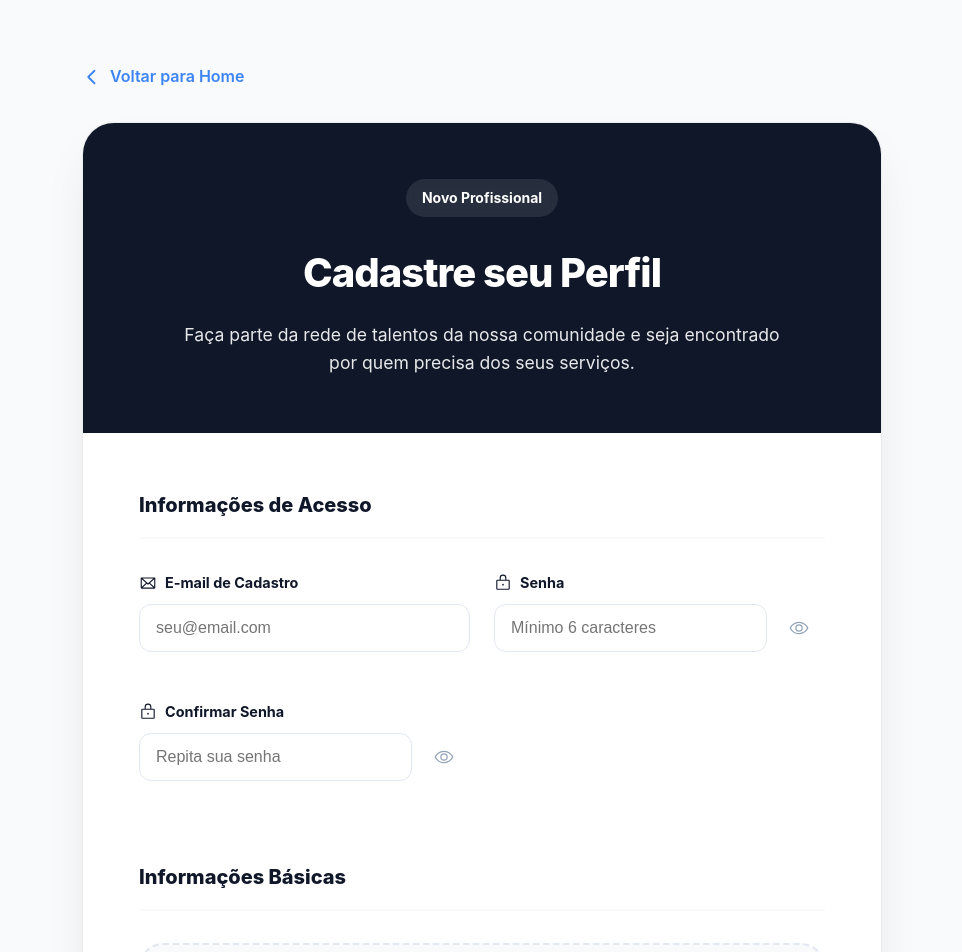
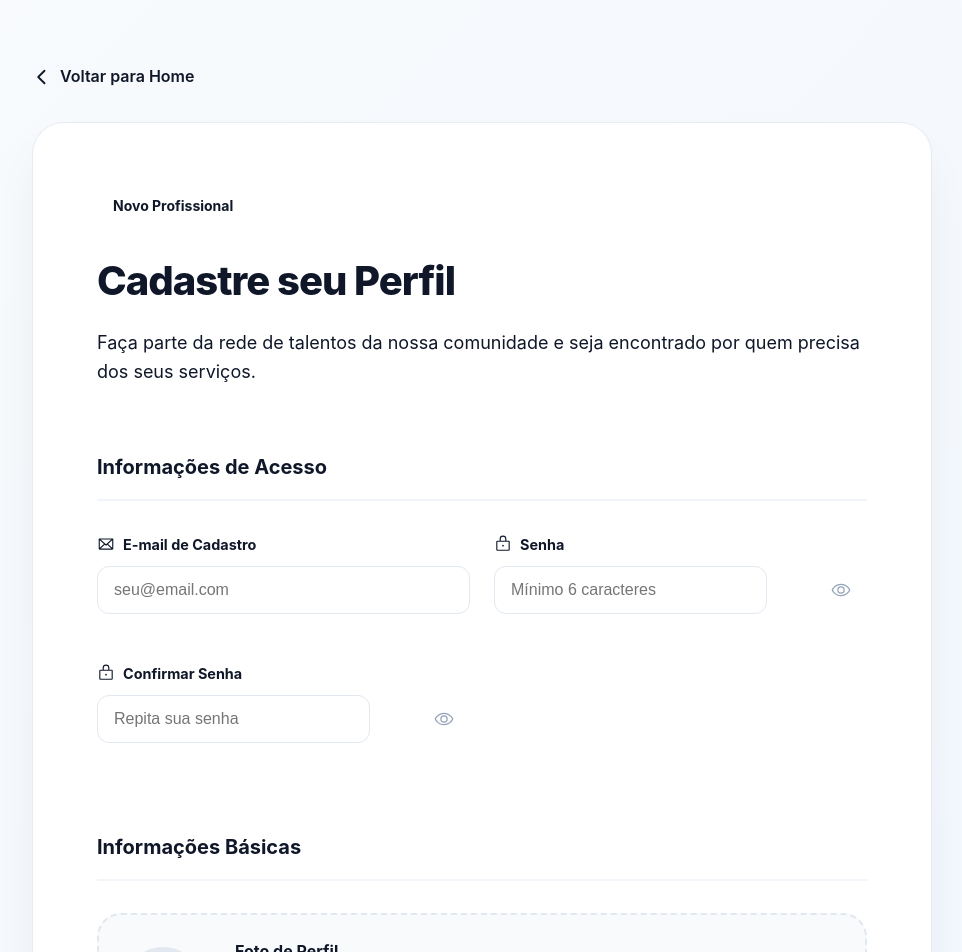
Before and after one commit to pepemesquita/espacochurch-jobs, a Next.js app: page /register in a window 1280 px wide. Shown: the top 952 px of the page, without its empty margins (158-1120 px from the left). Built offline with nearby package versions, Linux system fonts and the light colour scheme; no server answers.

Commit message:
feat: implement professional registration page with Supabase auth and profile image upload functionality

```diff
--- a/src/app/page.module.css
+++ b/src/app/page.module.css
@@ -1,83 +1,80 @@
 .main {
   min-height: 100vh;
-  display: flex;
-  flex-direction: column;
+  background: var(--background);
 }
 
 .header {
-  padding: 1.25rem 2rem;
   display: flex;
   justify-content: space-between;
   align-items: center;
+  padding: 1.5rem 5%;
   position: sticky;
   top: 0;
-  z-index: 50;
-  background: var(--glass-bg);
-  backdrop-filter: blur(12px);
-  -webkit-backdrop-filter: blur(12px);
-  border-bottom: 1px solid var(--glass-border);
+  z-index: 1000; /* Header sempre no topo de tudo */
+  background: rgba(255, 255, 255, 0.98); /* Quase sólido para não vazar texto */
+  backdrop-filter: blur(20px);
+  border-bottom: 1px solid rgba(0, 0, 0, 0.08);
 }
 
 .logo {
   font-size: 1.5rem;
   font-weight: 800;
-  color: var(--primary);
+  background: linear-gradient(135deg, var(--primary), var(--primary-light));
+  -webkit-background-clip: text;
+  -webkit-text-fill-color: transparent;
   letter-spacing: -0.5px;
 }
 
 .nav {
   display: flex;
-  gap: 1.5rem;
+  gap: 1rem;
 }
 
 .hero {
-  padding: 10rem 2rem;
-  text-align: center;
-  background-image: linear-gradient(rgba(30, 58, 138, 0.75), rgba(30, 58, 138, 0.85)), url('/espaco3.jpg');
+  padding: 8rem 5% 6rem;
+  background: linear-gradient(135deg, rgba(15, 23, 42, 0.85), rgba(30, 58, 138, 0.85)), url('/espaco3.jpg');
   background-size: cover;
   background-position: center;
-  background-attachment: fixed;
+  color: white;
+  text-align: center;
+  display: flex;
+  flex-direction: column;
+  align-items: center;
   position: relative;
   overflow: hidden;
 }
 
 .heroContent {
   max-width: 800px;
-  margin: 0 auto;
   position: relative;
   z-index: 2;
 }
 
 .heroBadge {
-  display: inline-block;
-  padding: 0.25rem 1rem;
-  background: rgba(255, 255, 255, 0.2);
-  backdrop-filter: blur(8px);
-  -webkit-backdrop-filter: blur(8px);
-  color: white;
-  border-radius: 9999px;
+  background: rgba(255, 255, 255, 0.1);
+  backdrop-filter: blur(4px);
+  padding: 0.5rem 1.25rem;
+  border-radius: 100px;
   font-size: 0.875rem;
   font-weight: 600;
-  margin-bottom: 1.5rem;
-  animation: slideDown 0.5s ease-out;
-  border: 1px solid rgba(255, 255, 255, 0.3);
+  margin-bottom: 2rem;
+  display: inline-block;
+  border: 1px solid rgba(255, 255, 255, 0.2);
 }
 
 .heroTitle {
-  font-size: 3.5rem;
+  font-size: 4rem;
   font-weight: 800;
-  color: white;
+  margin-bottom: 1.5rem;
   line-height: 1.1;
-  margin-bottom: 1.5rem;
-  letter-spacing: -1px;
-  text-shadow: 0 4px 12px rgba(0, 0, 0, 0.3);
+  letter-spacing: -2px;
 }
 
 .heroSubtitle {
   font-size: 1.25rem;
-  color: rgba(255, 255, 255, 0.9);
-  margin-bottom: 2.5rem;
-  text-shadow: 0 2px 4px rgba(0, 0, 0, 0.2);
+  opacity: 0.9;
+  margin-bottom: 3rem;
+  line-height: 1.6;
 }
 
 .heroActions {
@@ -450,6 +447,7 @@
   box-shadow: 0 20px 25px -5px rgba(0, 0, 0, 0.1);
   overflow: hidden;
   animation: slideDownDropdown 0.3s cubic-bezier(0.4, 0, 0.2, 1);
+  z-index: 500; /* Abaixo do Header (1000) mas acima do resto */
 }
 
 .dropdownSearch {
--- a/src/app/register/RegisterPage.tsx
+++ b/src/app/register/RegisterPage.tsx
@@ -3,7 +3,7 @@
 import { useState, useRef } from "react";
 import styles from "./register.module.css";
 import Link from "next/link";
-import { UserPlus, CaretLeft, CloudArrowUp, WhatsappLogo, LinkedinLogo, InstagramLogo, X, Lock, Envelope, Eye, EyeSlash } from "@phosphor-icons/react";
+import { UserPlus, CaretLeft, CloudArrowUp, WhatsappLogo, LinkedinLogo, InstagramLogo, X, Lock, Envelope, Eye, EyeSlash, Globe } from "@phosphor-icons/react";
 import { supabase } from "@/lib/supabase";
 import { useRouter } from "next/navigation";
 
@@ -34,6 +34,7 @@ export default function RegisterPage() {
     linkedin: "",
     instagram: "",
     publicEmail: "",
+    portfolio: "",
     email: "",
     password: "",
     confirmPassword: ""
@@ -138,7 +139,8 @@ export default function RegisterPage() {
             whatsapp: formData.whatsapp,
             linkedin: formData.linkedin,
             instagram: formData.instagram,
-            website: formData.publicEmail
+            portfolio: formData.portfolio,
+            public_email: formData.publicEmail
           }
         }
       });
@@ -360,13 +362,23 @@ export default function RegisterPage() {
                   />
                 </div>
                 <div className={styles.inputGroup}>
-                  <label htmlFor="email">E-mail Público</label>
+                  <label htmlFor="email_public">E-mail Público</label>
                   <input
                     type="email"
-                    id="email"
+                    id="email_public"
                     placeholder="contato@exemplo.com"
                     value={formData.publicEmail}
                     onChange={(e) => setFormData({...formData, publicEmail: e.target.value})}
+                  />
+                </div>
+                <div className={styles.inputGroup}>
+                  <label htmlFor="portfolio"><Globe size={18} /> Site ou Portfólio (Opcional)</label>
+                  <input
+                    type="url"
+                    id="portfolio"
+                    placeholder="https://meusite.com"
+                    value={formData.portfolio}
+                    onChange={(e) => setFormData({...formData, portfolio: e.target.value})}
                   />
                 </div>
               </div>
--- a/src/app/register/register.module.css
+++ b/src/app/register/register.module.css
@@ -1,85 +1,81 @@
 .main {
   min-height: 100vh;
-  background: #f8fafc;
+  background: linear-gradient(135deg, #f8fafc 0%, #eff6ff 100%);
   padding: 4rem 2rem;
+  display: flex;
+  justify-content: center;
+  align-items: flex-start;
 }
 
 .container {
-  max-width: 800px;
-  margin: 0 auto;
+  width: 100%;
+  max-width: 900px;
 }
 
 .backButton {
   display: inline-flex;
   align-items: center;
   gap: 0.5rem;
-  color: var(--primary-light);
+  color: var(--slate-600);
   font-weight: 600;
+  text-decoration: none;
   margin-bottom: 2rem;
-  text-decoration: none;
-  transition: var(--transition);
+  transition: all 0.2s;
 }
 
 .backButton:hover {
-  transform: translateX(-5px);
+  color: var(--primary);
+  transform: translateX(-4px);
 }
 
 .content {
   background: white;
   border-radius: 2rem;
-  box-shadow: 0 25px 50px -12px rgba(0, 0, 0, 0.1);
-  border: 1px solid var(--card-border);
-  overflow: hidden;
+  padding: 4rem;
+  box-shadow: 0 25px 50px -12px rgba(0, 0, 0, 0.08);
+  border: 1px solid rgba(226, 232, 240, 0.8);
 }
 
 .header {
-  background: var(--primary);
-  padding: 3.5rem;
-  color: white;
-  text-align: center;
+  margin-bottom: 4rem;
 }
 
 .badge {
   display: inline-block;
   padding: 0.5rem 1rem;
-  background: rgba(255, 255, 255, 0.1);
+  background: var(--primary-lightest);
+  color: var(--primary);
   border-radius: 9999px;
   font-size: 0.875rem;
   font-weight: 700;
   margin-bottom: 1.5rem;
-  backdrop-filter: blur(4px);
 }
 
 .header h1 {
   font-size: 2.5rem;
   font-weight: 800;
+  color: var(--slate-900);
   margin-bottom: 1rem;
-  letter-spacing: -0.025em;
+  letter-spacing: -1px;
 }
 
 .header p {
-  font-size: 1.1rem;
-  opacity: 0.9;
-  max-width: 600px;
-  margin: 0 auto;
+  color: var(--slate-600);
+  font-size: 1.125rem;
   line-height: 1.6;
 }
 
-.form {
-  padding: 3.5rem;
-}
-
 .section {
-  margin-bottom: 3.5rem;
+  margin-bottom: 4rem;
 }
 
 .sectionTitle {
   font-size: 1.25rem;
-  font-weight: 800;
-  color: var(--primary);
+  font-weight: 700;
+  color: var(--slate-900);
   margin-bottom: 2rem;
   padding-bottom: 1rem;
-  border-bottom: 2px solid var(--secondary);
+  border-bottom: 2px solid #f1f5f9;
 }
 
 .uploadContainer {
```
